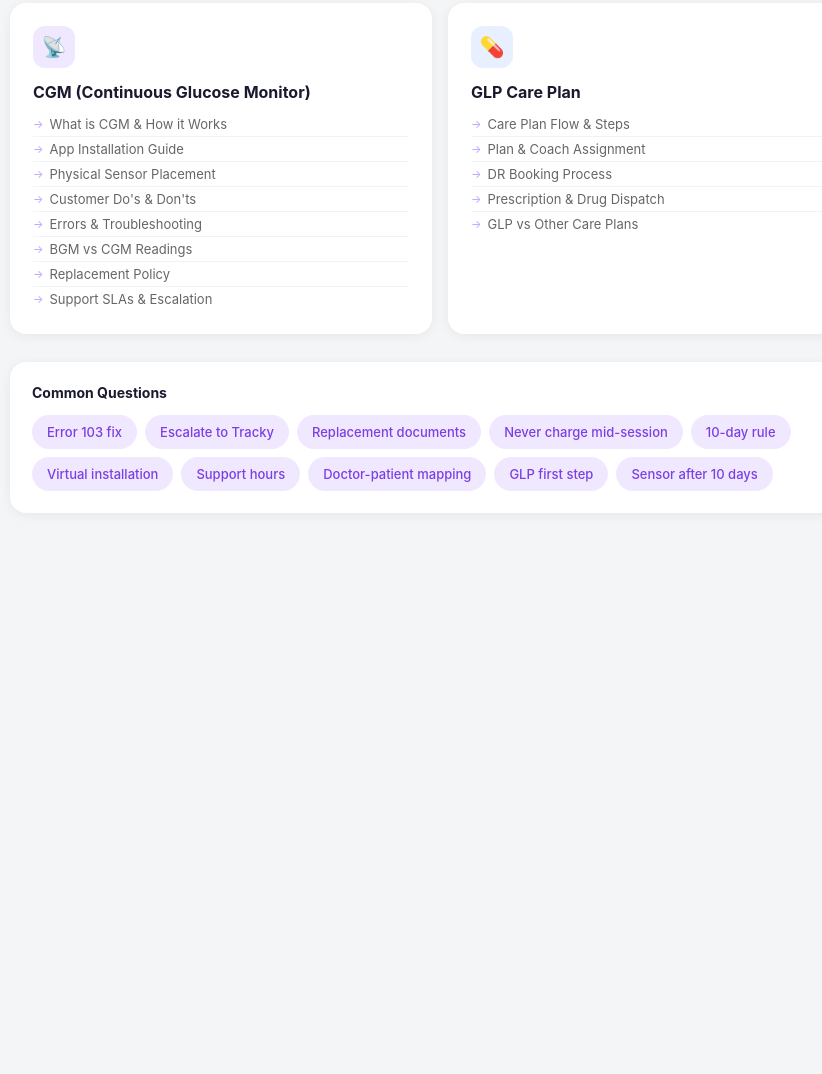
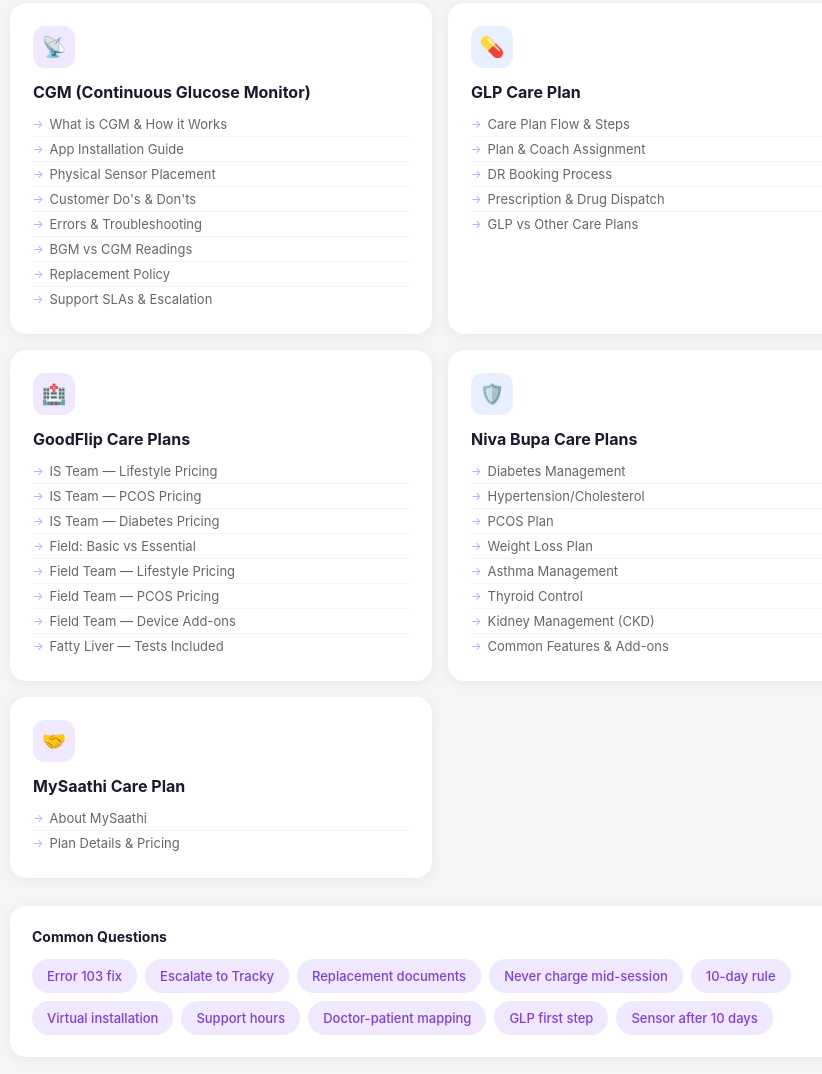
Before and after one commit to aditya008anand-source/Tatva-Ops-Docs, a website: page index.html in a window 1280 px wide. Shown: the part 384-1458 px from the top of the page, without its empty margins (200-1022 px from the left). Before the commit the page ends 957 px from the top, so only its background shows below. Drawn offline with Linux system fonts and the light colour scheme.

Commit message:
Update index.html

```diff
--- a/index.html
+++ b/index.html
@@ -332,6 +332,45 @@
       </ul>
     </div>
 
+    <div class="cat-card">
+      <div class="cat-icon purple">🏥</div>
+      <div class="cat-title">GoodFlip Care Plans</div>
+      <ul class="cat-items">
+        <li onclick="askDirect('What are the GoodFlip IS team Comprehensive plan prices for Lifestyle condition?')">IS Team — Lifestyle Pricing</li>
+        <li onclick="askDirect('What are the GoodFlip IS team Comprehensive plan prices for PCOS condition?')">IS Team — PCOS Pricing</li>
+        <li onclick="askDirect('What are the GoodFlip IS team Comprehensive plan prices for Diabetes condition?')">IS Team — Diabetes Pricing</li>
+        <li onclick="askDirect('What is the difference between Doctor-Basic and Doctor-Essential plans in GoodFlip Field sales?')">Field: Basic vs Essential</li>
+        <li onclick="askDirect('What are the GoodFlip Field sales plan prices for Lifestyle condition?')">Field Team — Lifestyle Pricing</li>
+        <li onclick="askDirect('What are the GoodFlip Field sales plan prices for PCOS condition?')">Field Team — PCOS Pricing</li>
+        <li onclick="askDirect('What are the add-on device prices for GoodFlip Field sales team?')">Field Team — Device Add-ons</li>
+        <li onclick="askDirect('What tests are included in the GoodFlip Fatty Liver care plan?')">Fatty Liver — Tests Included</li>
+      </ul>
+    </div>
+
+    <div class="cat-card">
+      <div class="cat-icon blue">🛡️</div>
+      <div class="cat-title">Niva Bupa Care Plans</div>
+      <ul class="cat-items">
+        <li onclick="askDirect('What are the Niva Bupa Diabetes Management plan prices and inclusions?')">Diabetes Management</li>
+        <li onclick="askDirect('What are the Niva Bupa Hypertension care plan prices?')">Hypertension/Cholesterol</li>
+        <li onclick="askDirect('What are the Niva Bupa PCOS plan prices and tests included?')">PCOS Plan</li>
+        <li onclick="askDirect('What are the Niva Bupa Weight Loss plan prices?')">Weight Loss Plan</li>
+        <li onclick="askDirect('What are the Niva Bupa Asthma Management plan details?')">Asthma Management</li>
+        <li onclick="askDirect('What are the Niva Bupa Thyroid Control program prices?')">Thyroid Control</li>
+        <li onclick="askDirect('What are the Niva Bupa Kidney Management plan prices and tests?')">Kidney Management (CKD)</li>
+        <li onclick="askDirect('What additional features are included in all Niva Bupa care plans?')">Common Features & Add-ons</li>
+      </ul>
+    </div>
+
+    <div class="cat-card">
+      <div class="cat-icon purple">🤝</div>
+      <div class="cat-title">MySaathi Care Plan</div>
+      <ul class="cat-items">
+        <li onclick="askDirect('What is the MySaathi care plan?')">About MySaathi</li>
+        <li onclick="askDirect('What are the MySaathi care plan details and pricing?')">Plan Details & Pricing</li>
+      </ul>
+    </div>
+
   </div>
 
   <div class="suggestions">
```
